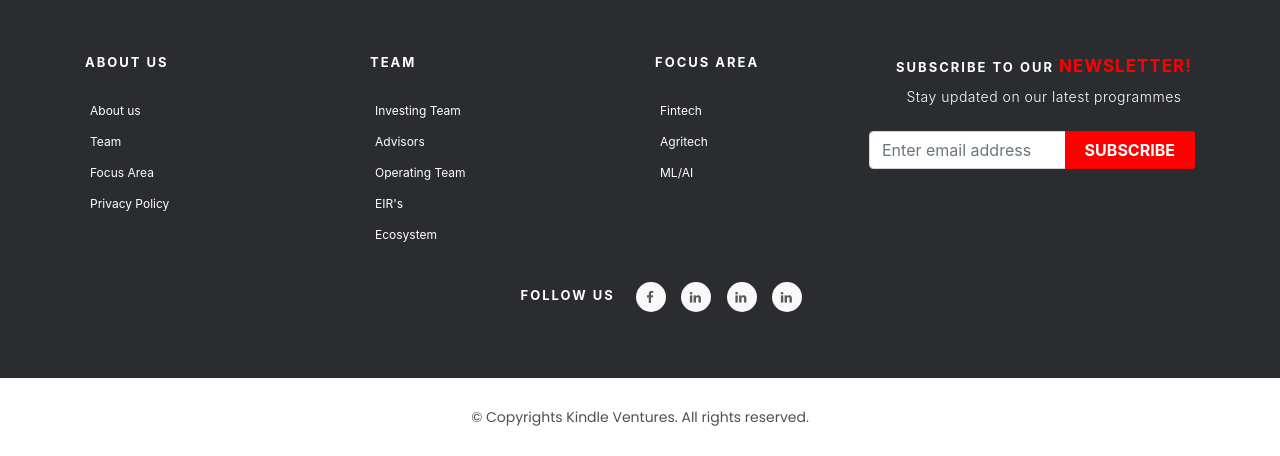
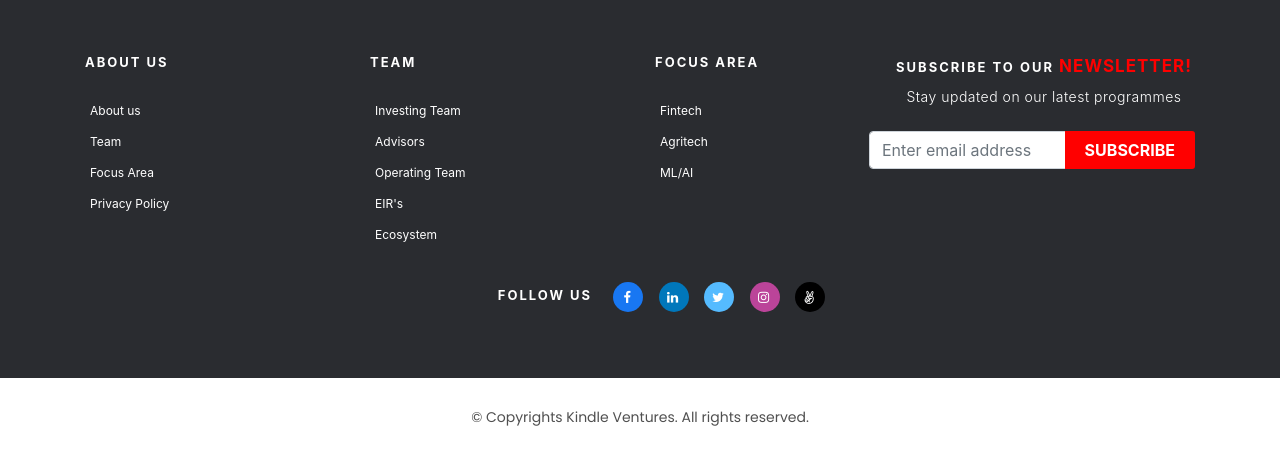
Before and after one commit to agarwalkeshavaa/kindleventures, a PHP site: page /mentorship.html in a window 1280 px wide. Shown: the part 4048-4504 px from the top of the page. Run offline with PHP 8.4, Linux system fonts and the light colour scheme.

Commit message:
added social media icons
Removed subtopic from capital and changed image size

```diff
--- a/assets/css/style.css
+++ b/assets/css/style.css
@@ -1515,7 +1515,7 @@ body.mobile-nav-active #mobile-nav-toggle i {
   width:20px;
   height:20px;
 }
-.proposition-list .image img {
+/* .proposition-list .image img {
   position: absolute;
   top: 0;
   right: 0;
@@ -1552,7 +1552,7 @@ body.mobile-nav-active #mobile-nav-toggle i {
   -moz-transform: rotate(-230deg);
   transform: rotate(-230deg);
 
-}
+} */
 @media only screen and (max-width: 1023px){
 .proposition-list .list-heading {
     text-align: center;
@@ -1698,7 +1698,7 @@ ul.social-network li {
   }
 
   .social-circle i {
-    color: #595959;
+    color: #fff;
     -webkit-transition: all 0.8s;
     -moz-transition: all 0.8s;
     -o-transition: all 0.8s;
@@ -1706,6 +1706,19 @@ ul.social-network li {
     transition: all 0.8s;
   }
 
-  .social-network a {
-    background-color: #F9F9F9;
-  }
+  .social-network  .icoFacebook{
+    background-color: #1877f2;
+  }
+  .social-network  .icoLinkedin{
+    background-color: #07b;
+  }
+  .social-network  .icoinstagram{
+    background-color:  #b49;
+  }
+  .social-network  .icotwitter{
+    background-color:  #5bf;
+  }
+
+  .social-network  .icoangellist{
+    background-color:  #000;
+  }
--- a/funding.html
+++ b/funding.html
@@ -207,8 +207,9 @@
             <ul class="social-network social-circle ">
              <li><a href="#" class="icoFacebook" title="Facebook"><i class="fa fa-facebook"></i></a></li>
              <li><a href="#" class="icoLinkedin" title="Linkedin"><i class="fa fa-linkedin"></i></a></li>
-             <li><a href="#" class="icoLinkedin" title="Linkedin"><i class="fa fa-linkedin"></i></a></li>
-             <li><a href="#" class="icoLinkedin" title="Linkedin"><i class="fa fa-linkedin"></i></a></li>
+             <li><a href="#" class="icotwitter" title="twitter"><i class="fa fa-twitter"></i></a></li>
+             <li><a href="#" class="icoinstagram" title="instagram"><i class="fa fa-instagram"></i></a></li>
+             <li><a href="#" class="icoangellist" title="angellist"><i class="fa fa-angellist"></i></a></li>
 
             </ul>
       </div>
--- a/mentorship.html
+++ b/mentorship.html
@@ -52,6 +52,12 @@
     width: 50%;
     height:450px;
   }
+  .capital-img{
+    width:40% !important;
+  }
+  .service-img{
+    width:45% !important;
+  }
 
   #custCarousel .carousel-indicators li img {
     display: block;
@@ -96,6 +102,7 @@
   text-align: center;
 }
 
+
   @media (max-width: 768px) {
     .cohert-img {
       width: 300px;
@@ -108,7 +115,20 @@
     .ment-img {
       width: 100%;
     }
+    .capital-img{
+    width:100% !important;
   }
+  .service-img{
+    width:100% !important;
+  }
+  .overlay {
+    width:96%;
+  }
+  .overlay .text {
+    font-size: 15px;
+  }
+  }
+
 </style>
 
 <body>
@@ -299,8 +319,8 @@
 
               <div class="carousel-inner pt-5">
                 <div class="carousel-item active"> <img src="assets/img/m.png" alt="mentorship" class="ment-img"> </div>
-                <div class="carousel-item"> <img src="assets/img/capital.png" alt="capital" class="ment-img" > </div>
-                <div class="carousel-item"> <img src="assets/img/services.png" alt="services" class="ment-img"> </div>
+                <div class="carousel-item"> <img src="assets/img/capital.png" alt="capital" class="capital-img" > </div>
+                <div class="carousel-item"> <img src="assets/img/services.png" alt="services" class="service-img"> </div>
               </div> <!-- Left right -->
               <a class="carousel-control-prev" href="#custCarousel" data-slide="prev"> <span
                   class="carousel-control-prev-icon"></span> </a> <a class="carousel-control-next" href="#custCarousel"
@@ -772,13 +792,14 @@
         </div>
         <div class="row mt-3 ">
           <h4 class=" pl-lg-5 pr-3 text-white">Follow Us</h4>
-          <ul class="social-network social-circle ">
-            <li><a href="#" class="icoFacebook" title="Facebook"><i class="fa fa-facebook"></i></a></li>
-            <li><a href="#" class="icoLinkedin" title="Linkedin"><i class="fa fa-linkedin"></i></a></li>
-            <li><a href="#" class="icoLinkedin" title="Linkedin"><i class="fa fa-linkedin"></i></a></li>
-            <li><a href="#" class="icoLinkedin" title="Linkedin"><i class="fa fa-linkedin"></i></a></li>
+              <ul class="social-network social-circle ">
+               <li><a href="#" class="icoFacebook" title="Facebook"><i class="fa fa-facebook"></i></a></li>
+               <li><a href="#" class="icoLinkedin" title="Linkedin"><i class="fa fa-linkedin"></i></a></li>
+               <li><a href="#" class="icotwitter" title="twitter"><i class="fa fa-twitter"></i></a></li>
+               <li><a href="#" class="icoinstagram" title="instagram"><i class="fa fa-instagram"></i></a></li>
+               <li><a href="#" class="icoangellist" title="angellist"><i class="fa fa-angellist"></i></a></li>
 
-          </ul>
+              </ul>
         </div>
 
       </div>
--- a/portfolio.html
+++ b/portfolio.html
@@ -458,8 +458,9 @@
             <ul class="social-network social-circle ">
              <li><a href="#" class="icoFacebook" title="Facebook"><i class="fa fa-facebook"></i></a></li>
              <li><a href="#" class="icoLinkedin" title="Linkedin"><i class="fa fa-linkedin"></i></a></li>
-             <li><a href="#" class="icoLinkedin" title="Linkedin"><i class="fa fa-linkedin"></i></a></li>
-             <li><a href="#" class="icoLinkedin" title="Linkedin"><i class="fa fa-linkedin"></i></a></li>
+             <li><a href="#" class="icotwitter" title="twitter"><i class="fa fa-twitter"></i></a></li>
+             <li><a href="#" class="icoinstagram" title="instagram"><i class="fa fa-instagram"></i></a></li>
+             <li><a href="#" class="icoangellist" title="angellist"><i class="fa fa-angellist"></i></a></li>
 
             </ul>
       </div>
--- a/privacypolicy.html
+++ b/privacypolicy.html
@@ -357,8 +357,9 @@
           <ul class="social-network social-circle ">
            <li><a href="#" class="icoFacebook" title="Facebook"><i class="fa fa-facebook"></i></a></li>
            <li><a href="#" class="icoLinkedin" title="Linkedin"><i class="fa fa-linkedin"></i></a></li>
-           <li><a href="#" class="icoLinkedin" title="Linkedin"><i class="fa fa-linkedin"></i></a></li>
-           <li><a href="#" class="icoLinkedin" title="Linkedin"><i class="fa fa-linkedin"></i></a></li>
+           <li><a href="#" class="icotwitter" title="twitter"><i class="fa fa-twitter"></i></a></li>
+           <li><a href="#" class="icoinstagram" title="instagram"><i class="fa fa-instagram"></i></a></li>
+           <li><a href="#" class="icoangellist" title="angellist"><i class="fa fa-angellist"></i></a></li>
 
           </ul>
     </div>
```
Also changed, not shown: ecosystem.html (+4 -3 lines), eir.html (+4 -3 lines), focusarea.html (+4 -3 lines), index.html (+60 -56 lines), knowmentors.html (+7 -6 lines), assets/img/capital.png, assets/img/capital1.png (added), assets/img/m.png.
